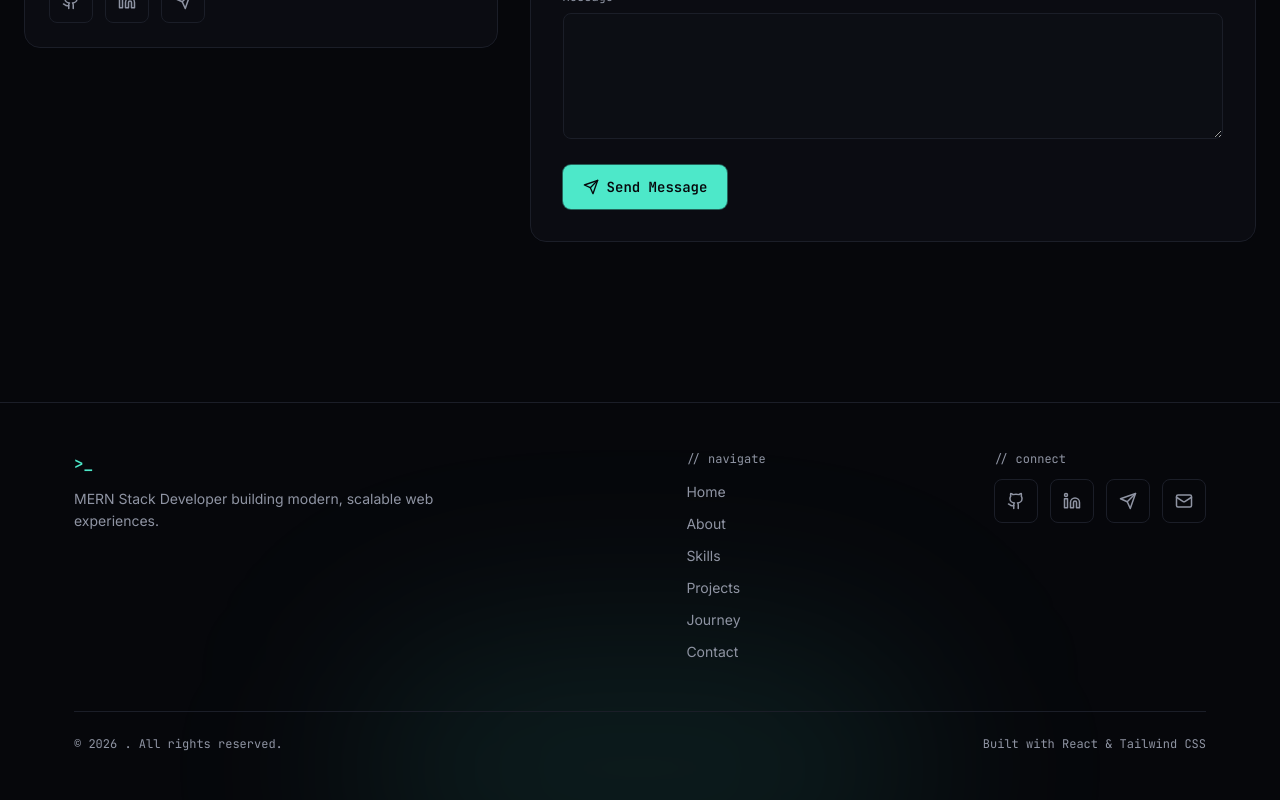
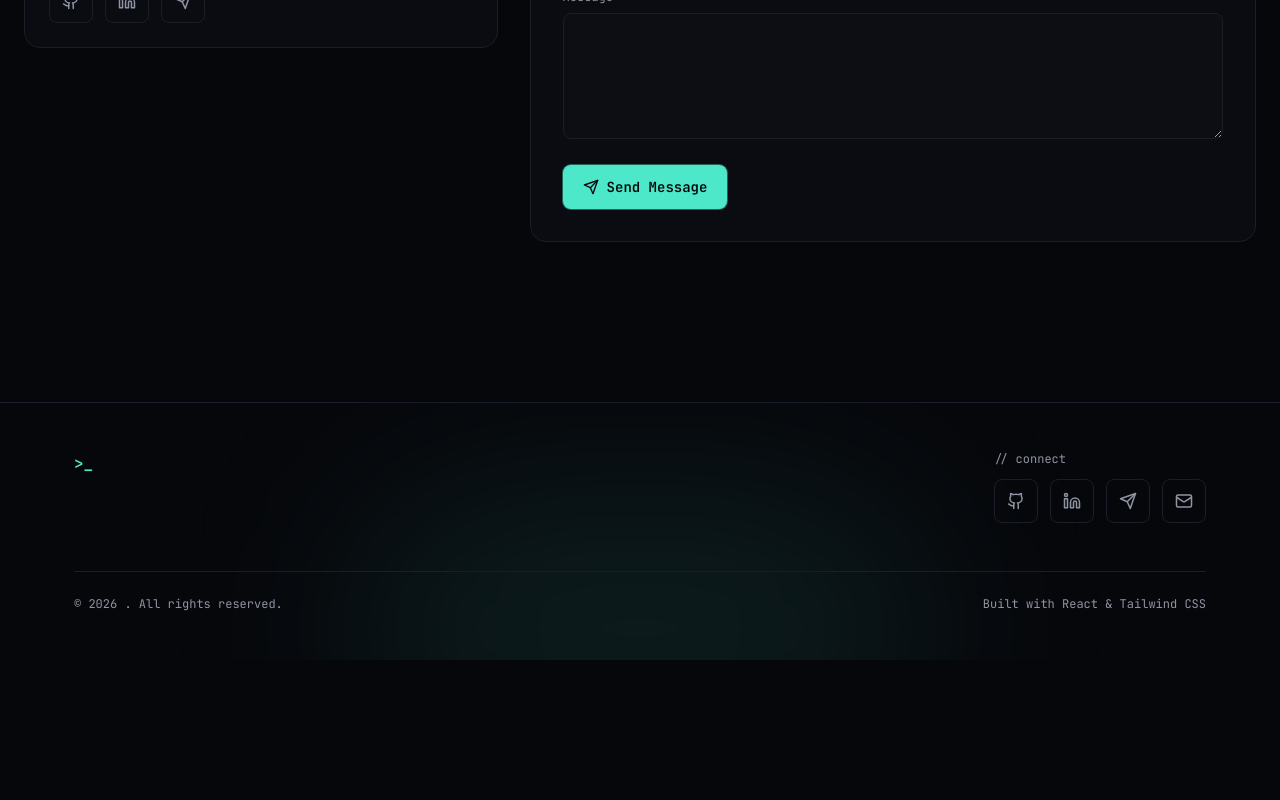
Before and after one commit to merera-ta/merera-portfolio, a React (Vite) app: page / in a window 1280 px wide. Shown: the part 6757-7557 px from the top of the page. After the commit the page ends 7417 px from the top, so only its background shows below. Built offline with nearby package versions, Linux system fonts and the light colour scheme.

Commit message:
Update projects, add coming soon card, simplify footer

```diff
--- a/src/components/Footer/Footer.jsx
+++ b/src/components/Footer/Footer.jsx
@@ -1,18 +1,9 @@
-import SocialLink from '../ui/SocialLink.jsx'
-import { socialLinks } from '../../data/socialLinks.js'
-import { siteConfig } from '../../data/siteConfig.js'
-
-const FOOTER_LINKS = [
-  { id: 'home', label: 'Home' },
-  { id: 'about', label: 'About' },
-  { id: 'skills', label: 'Skills' },
-  { id: 'projects', label: 'Projects' },
-  { id: 'journey', label: 'Journey' },
-  { id: 'contact', label: 'Contact' },
-]
+import SocialLink from "../ui/SocialLink.jsx";
+import { socialLinks } from "../../data/socialLinks.js";
+import { siteConfig } from "../../data/siteConfig.js";
 
 function Footer() {
-  const year = new Date().getFullYear()
+  const year = new Date().getFullYear();
 
   return (
     <footer className="relative border-t border-border overflow-hidden">
@@ -23,24 +14,14 @@ function Footer() {
       <div className="relative max-w-content mx-auto px-6 py-12">
         <div className="flex flex-col md:flex-row md:items-start md:justify-between gap-10">
           <div className="max-w-sm">
-            <a href="#home" className="font-display font-semibold text-ink text-base">
-              <span className="text-accent font-mono">&gt;_</span> {siteConfig.name}
+            <a
+              href="#home"
+              className="font-display font-semibold text-ink text-base"
+            >
+              <span className="text-accent font-mono">&gt;_</span>{" "}
+              {siteConfig.name}
             </a>
-            <p className="text-sm text-muted mt-3 leading-relaxed">{siteConfig.tagline}</p>
           </div>
-
-          <nav aria-label="Footer">
-            <p className="font-mono text-xs text-muted mb-3">// navigate</p>
-            <ul className="flex flex-col gap-2">
-              {FOOTER_LINKS.map((link) => (
-                <li key={link.id}>
-                  <a href={`#${link.id}`} className="text-sm text-muted hover:text-accent transition-colors duration-200">
-                    {link.label}
-                  </a>
-                </li>
-              ))}
-            </ul>
-          </nav>
 
           <div>
             <p className="font-mono text-xs text-muted mb-3">// connect</p>
@@ -56,11 +37,13 @@ function Footer() {
           <p className="text-xs text-muted font-mono">
             &copy; {year} {siteConfig.name}. All rights reserved.
           </p>
-          <p className="text-xs text-muted font-mono">Built with React &amp; Tailwind CSS</p>
+          <p className="text-xs text-muted font-mono">
+            Built with React &amp; Tailwind CSS
+          </p>
         </div>
       </div>
     </footer>
-  )
+  );
 }
 
-export default Footer
+export default Footer;
```
